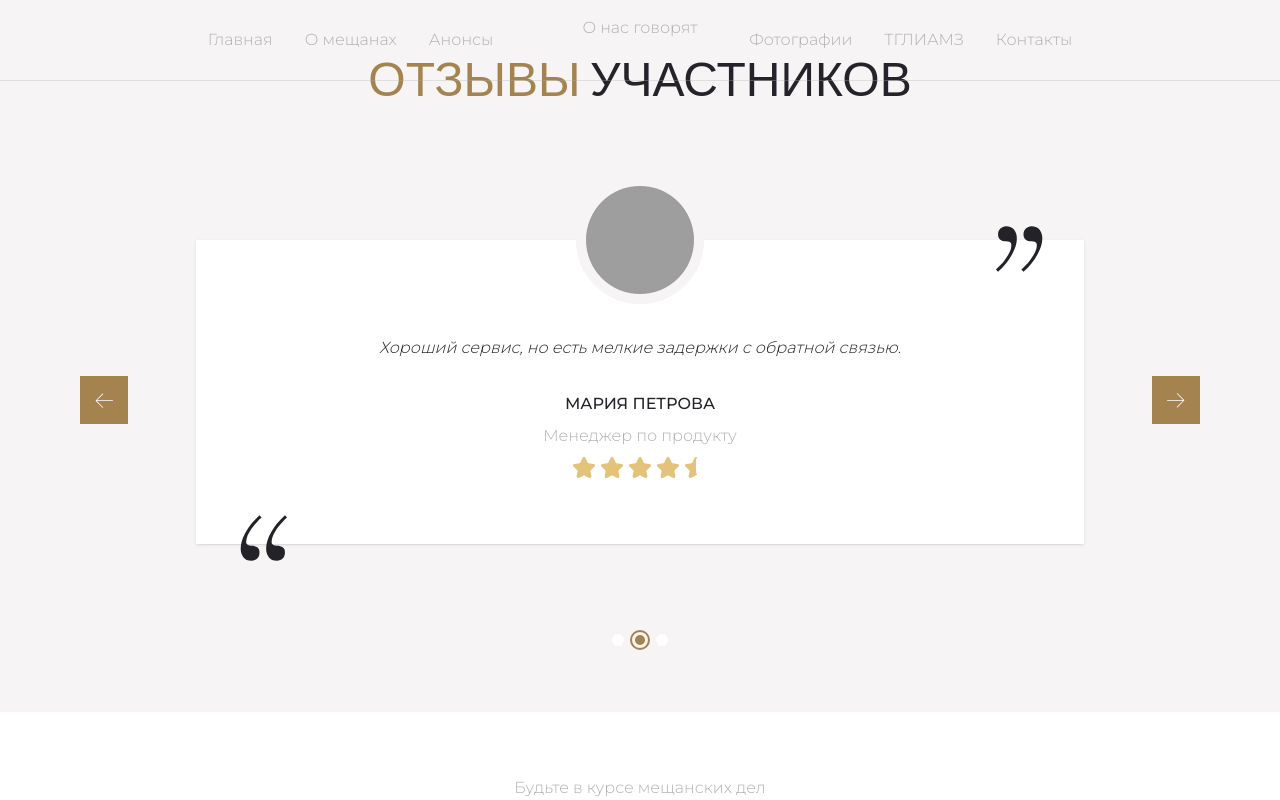
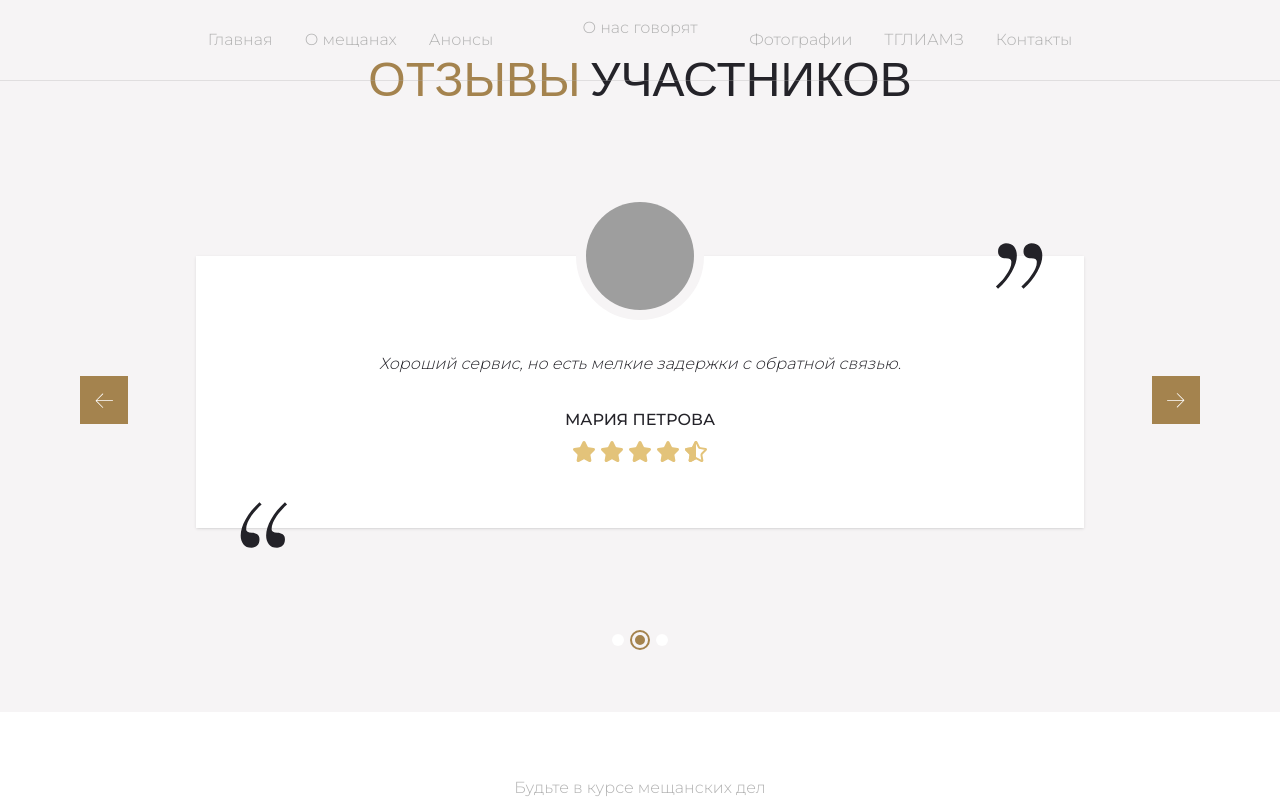
Before and after one commit to DmitriyMartynenko/meschane-of-taganrog, a Next.js app: page / in a window 1280 px wide. Both pictures are taken after a click on the button 1176 px from the left and 3324 px from the top of the page. Shown: the part 2924-3724 px from the top of the page. Built offline with nearby package versions, Linux system fonts and the light colour scheme; grey boxes are pictures that could not be loaded.

Commit message:
1) Fixed typo in BenefitsSection component 2) Refactored StarRating component

```diff
--- a/src/entities/review/ui/Review.tsx
+++ b/src/entities/review/ui/Review.tsx
@@ -43,7 +43,7 @@ export const Review = (props: ReviewProps) => {
         </div>
         <p className="italic">{text}</p>
         <div className="flex flex-col justify-center items-center gap-2">
-          <span className="font-medium uppercase">{fullName}</span>
+          <span className="font-medium uppercase">{fullName || 'Анонимный пользователь'}</span>
           {jobTitle && <span className="text-foreground-muted">{jobTitle}</span>}
           <StarRating rating={rating} className="flex gap-1" />
         </div>
--- a/src/pages/home/ui/BenefitsSection.tsx
+++ b/src/pages/home/ui/BenefitsSection.tsx
@@ -18,7 +18,7 @@ export const BenefitsSection = () => {
     <Section id="benefits-section">
       <Container className="flex-col gap-16 pt-16 pb-32">
         <Heading>
-          <HeadingSubtitle withoutLine>Почему стоит попобовать</HeadingSubtitle>
+          <HeadingSubtitle withoutLine>Почему стоит попробовать</HeadingSubtitle>
           <HeadingTitle>
             Иммер<HeadingHighlight>с</HeadingHighlight>ивные эк
             <HeadingHighlight>с</HeadingHighlight>кур
--- a/src/pages/home/ui/ReviewsSection.tsx
+++ b/src/pages/home/ui/ReviewsSection.tsx
@@ -16,12 +16,12 @@ const mockAuthors: User[] = [
     fullName: 'Мария Петрова',
     email: 'maria.petrova@example.com',
     role: 'guide',
-    jobTitle: 'Менеджер по продукту',
+    jobTitle: '',
     avatarUrl: 'https://i.pravatar.cc/150?img=5',
   },
   {
     id: 'u3',
-    fullName: 'Дмитрий Соколов',
+    fullName: '',
     email: 'dmitry.sokolov@example.com',
     role: 'user',
     jobTitle: 'Стажёр отдела маркетинга',
@@ -46,7 +46,7 @@ const mockReviews = [
     id: '3',
     author: mockAuthors[2],
     text: 'В целом неплохо, но хотелось бы более быстрых ответов от поддержки.',
-    rating: 4,
+    rating: 0.5,
   },
 ];
 
--- a/src/shared/ui/elements/StarRating.tsx
+++ b/src/shared/ui/elements/StarRating.tsx
@@ -10,15 +10,25 @@ type StarRatingProps = {
 export const StarRating = (props: StarRatingProps) => {
   const { className, rating } = props;
 
-  const fullStarsCount = Math.floor(rating);
-  const hasHalfStar = rating !== fullStarsCount;
+  const MAX_RATING = 5;
+
+  const filledStarsCount = Math.floor(rating);
+  const hasHalfStar = rating !== filledStarsCount;
+  const emptyStartCount = MAX_RATING - filledStarsCount - Number(hasHalfStar);
 
   return (
     <div className={cn('fill-primary text-primary', className)}>
-      {[...Array(fullStarsCount)].map((_, index) => (
-        <Star key={index} className="fill-inherit" />
+      {Array.from({ length: filledStarsCount }).map((_, index) => (
+        <Star key={`filled-${index}`} className="fill-current" />
       ))}
-      {hasHalfStar && <StarHalf className="fill-inherit" />}
+      {hasHalfStar && (
+        <Star>
+          <StarHalf className="fill-current" />
+        </Star>
+      )}
+      {Array.from({ length: emptyStartCount }).map((_, index) => (
+        <Star key={`empty-${index}`} />
+      ))}
     </div>
   );
 };
```
